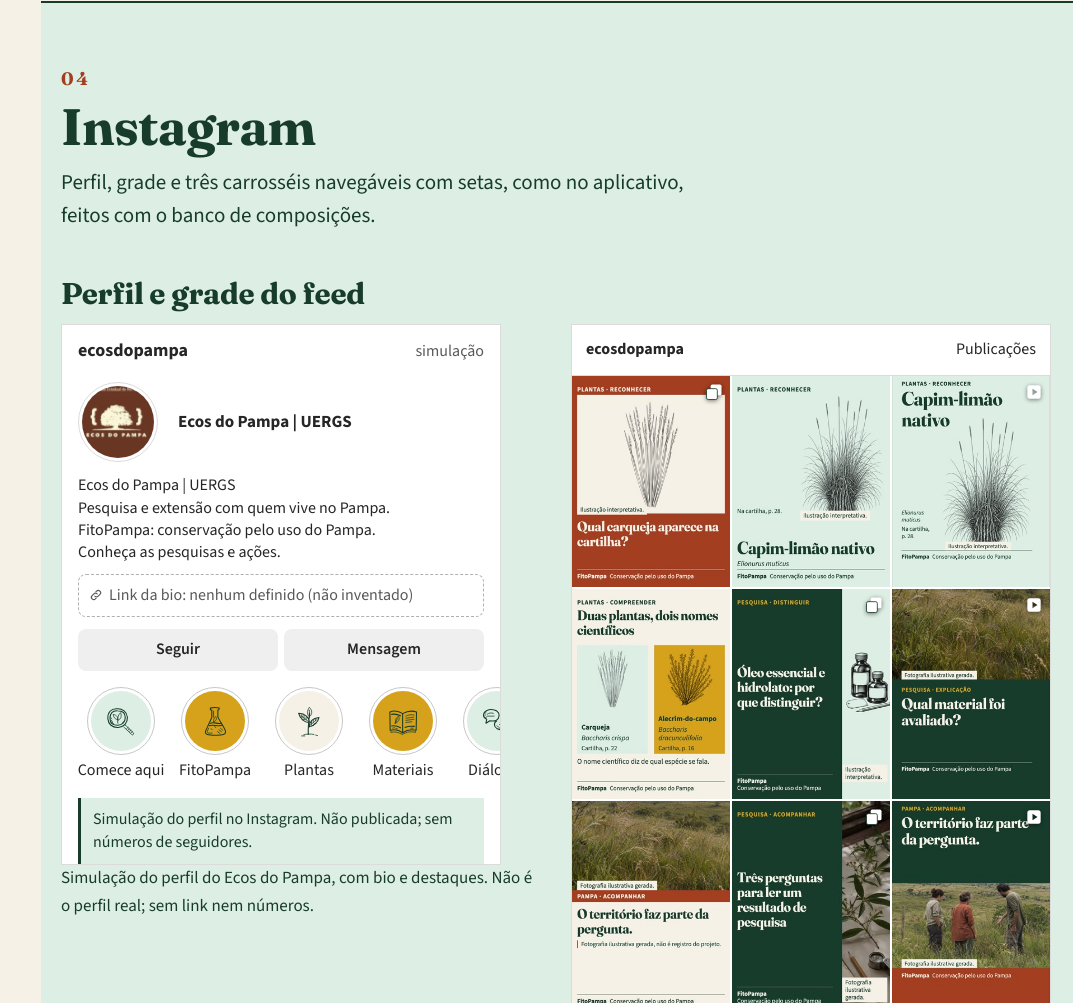
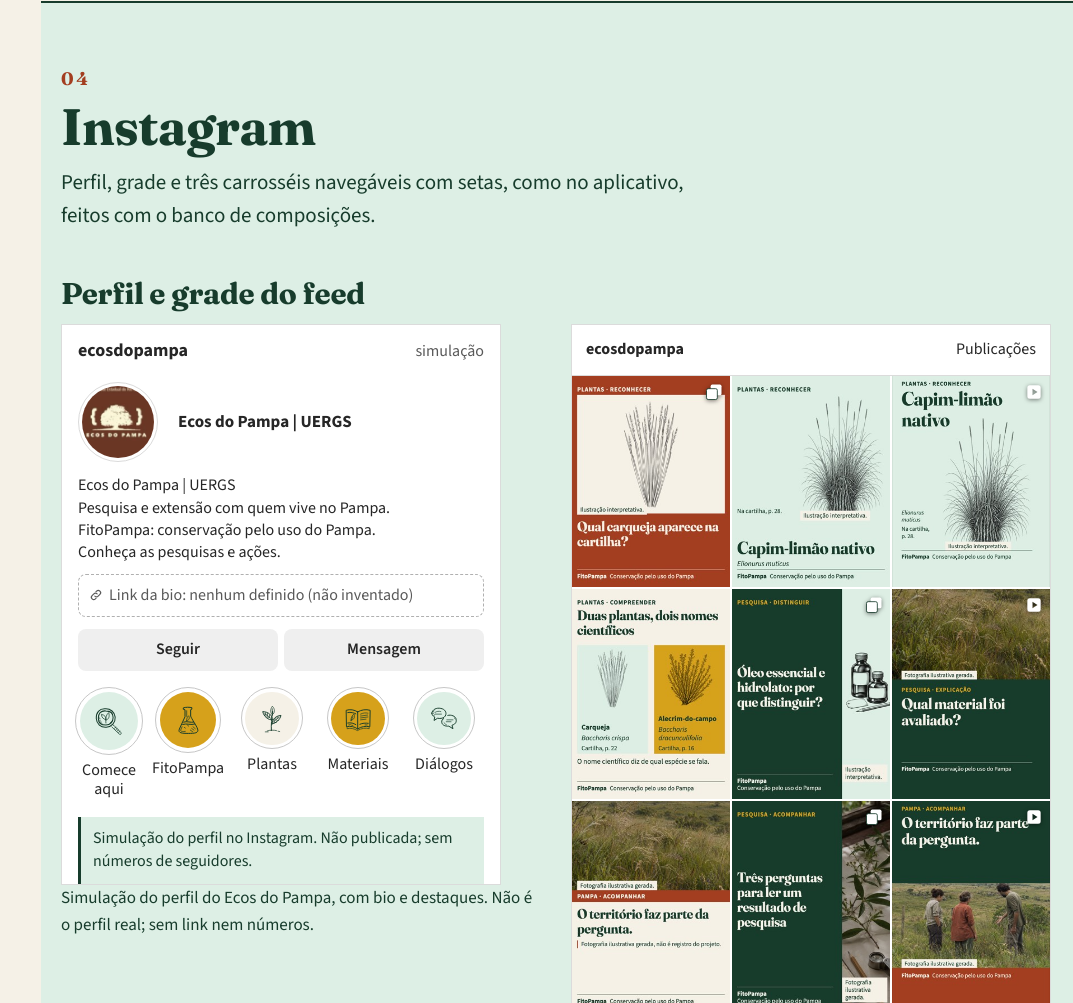
Before and after one commit to atelie-gepeto/portfolio-fitopampa, a plain HTML site: page index.html in a window 1280 px wide. Shown: the part 6167-7170 px from the top of the page, without its empty margins (207-1280 px from the left). Drawn offline with Linux system fonts and the light colour scheme.

Commit message:
Destaques inteiros; Garupá sem fundo branco

```diff
--- a/index.html
+++ b/index.html
@@ -160,11 +160,12 @@ nav.side .nb,nav.side .nl{display:none}
 .ig-profile .link svg{flex:none}
 .ig-profile .acoes{display:flex;gap:6px;padding:12px 16px 0}
 .ig-profile .acoes span{flex:1;text-align:center;background:#efefef;border-radius:8px;padding:8px 0;font-weight:600;font-size:16px}
-.ig-profile .hls{list-style:none;margin:0;padding:16px 16px 4px;display:flex;gap:8px;overflow-x:auto;scrollbar-width:thin}
-.ig-profile .hl{all:unset;display:flex;flex-direction:column;align-items:center;gap:6px;width:86px;flex:none}
-.ig-profile .ring{width:68px;height:68px;border-radius:50%;border:1px solid #c7c7c7;display:grid;place-items:center;background:#fff}
-.ig-profile .ring img{width:60px;height:60px;border-radius:50%;object-fit:cover}
+.ig-profile .hls{list-style:none;margin:0;padding:16px 4px 4px;display:grid;grid-template-columns:repeat(5,minmax(0,1fr));gap:0;align-items:start}
+.ig-profile .hl{all:unset;display:flex;flex-direction:column;align-items:center;gap:6px;min-width:0}
+.ig-profile .ring{width:92%;max-width:68px;aspect-ratio:1;border-radius:50%;border:1px solid #c7c7c7;display:flex;align-items:center;justify-content:center;background:#fff;box-sizing:border-box}
+.ig-profile .ring img{width:88%;height:auto;aspect-ratio:1;border-radius:50%;object-fit:cover;display:block}
 .ig-profile .lb{font-size:16px;line-height:1.2;text-align:center;white-space:nowrap}
+.ig-profile .hl:first-child .lb{white-space:normal}
 .ig-profile .nota{margin:14px 16px 0;padding:10px 12px;background:var(--field);border-left:3px solid var(--ink);color:var(--ink);font-size:16px;line-height:1.45}
 .gridbox{background:#fff;border:1px solid #dbdbdb;max-width:480px;color:#262626}
 .gridhead{display:flex;justify-content:space-between;padding:12px 14px;border-bottom:1px solid #dbdbdb;font-size:16px}
@@ -338,7 +339,7 @@ dialog#zoom::backdrop{background:rgba(10,24,17,.94)}
 <div class="kvs"><figure class="kv-v"><img class="" src="assets/img/fdcdde88c3d5.jpg" alt="Key visual vertical: Conservação pelo uso do Pampa, com a ilustração do alecrim-do-campo e a marca FitoPampa." draggable="false" decoding="sync" data-zoom><figcaption>Vertical, 4:5.</figcaption></figure>
 <figure class="kv-h"><img class="" src="assets/img/cb65eff2860b.jpg" alt="Key visual horizontal 16:9 com o mesmo desenho." draggable="false" decoding="sync" data-zoom><figcaption>Horizontal, 16:9. Key visual da proposta, com a assinatura Conservação pelo uso do Pampa.</figcaption></figure></div>
 <h3>Ilustrações</h3>
-<div class="ils"><figure class="il"><img class="" src="assets/img/38aaaf63045a.png" alt="Ilustração em traço da carqueja, Baccharis crispa." draggable="false" decoding="sync" data-zoom><figcaption>Carqueja (<em>Baccharis crispa</em>). Ilustração interpretativa, sem validação botânica.</figcaption></figure><figure class="il"><img class="" src="assets/img/a694c30bef03.png" alt="Ilustração em traço do alecrim-do-campo, Baccharis dracunculifolia." draggable="false" decoding="sync" data-zoom><figcaption>Alecrim-do-campo (<em>Baccharis dracunculifolia</em>). Ilustração interpretativa, sem validação botânica.</figcaption></figure><figure class="il"><img class="" src="assets/img/9746bbc1ab73.png" alt="Ilustração em traço de uma touceira de capim-limão nativo, Elionurus muticus." draggable="false" decoding="sync" data-zoom><figcaption>Capim-limão nativo (<em>Elionurus muticus</em>). Ilustração interpretativa, sem validação botânica.</figcaption></figure><figure class="il"><img class="" src="assets/img/6151f9172178.jpg" alt="Ilustração em traço do garupá, Aloysia gratissima, ramo com espigas." draggable="false" decoding="sync" data-zoom><figcaption>Garupá (<em>Aloysia gratissima</em>). Ilustração interpretativa, sem validação botânica.</figcaption></figure></div>
+<div class="ils"><figure class="il"><img class="" src="assets/img/38aaaf63045a.png" alt="Ilustração em traço da carqueja, Baccharis crispa." draggable="false" decoding="sync" data-zoom><figcaption>Carqueja (<em>Baccharis crispa</em>). Ilustração interpretativa, sem validação botânica.</figcaption></figure><figure class="il"><img class="" src="assets/img/a694c30bef03.png" alt="Ilustração em traço do alecrim-do-campo, Baccharis dracunculifolia." draggable="false" decoding="sync" data-zoom><figcaption>Alecrim-do-campo (<em>Baccharis dracunculifolia</em>). Ilustração interpretativa, sem validação botânica.</figcaption></figure><figure class="il"><img class="" src="assets/img/9746bbc1ab73.png" alt="Ilustração em traço de uma touceira de capim-limão nativo, Elionurus muticus." draggable="false" decoding="sync" data-zoom><figcaption>Capim-limão nativo (<em>Elionurus muticus</em>). Ilustração interpretativa, sem validação botânica.</figcaption></figure><figure class="il"><img class="" src="assets/img/70de157c636b.png" alt="Ilustração em traço do garupá, Aloysia gratissima, ramo com espigas." draggable="false" decoding="sync" data-zoom><figcaption>Garupá (<em>Aloysia gratissima</em>). Ilustração interpretativa, sem validação botânica.</figcaption></figure></div>
 </div></section><section id="instagram" class="sec alt" aria-labelledby="h-instagram"><div class="wrap">
 <p class="num-big">04</p><h2 id="h-instagram">Instagram</h2><p class="abertura">Perfil, grade e três carrosséis navegáveis com setas, como no aplicativo, feitos com o banco de composições.</p>
 <h3>Perfil e grade do feed</h3>
```
Also changed, not shown: assets/img/70de157c636b.png (added).
